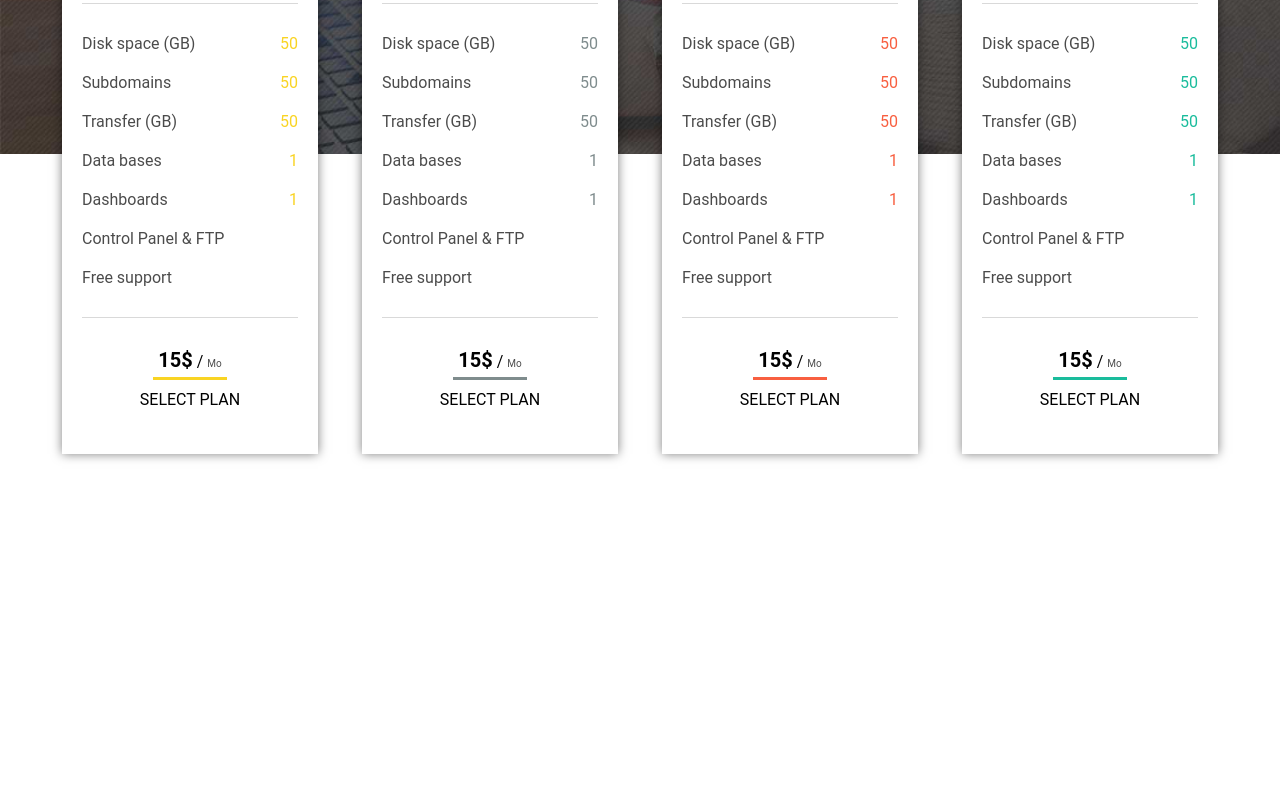
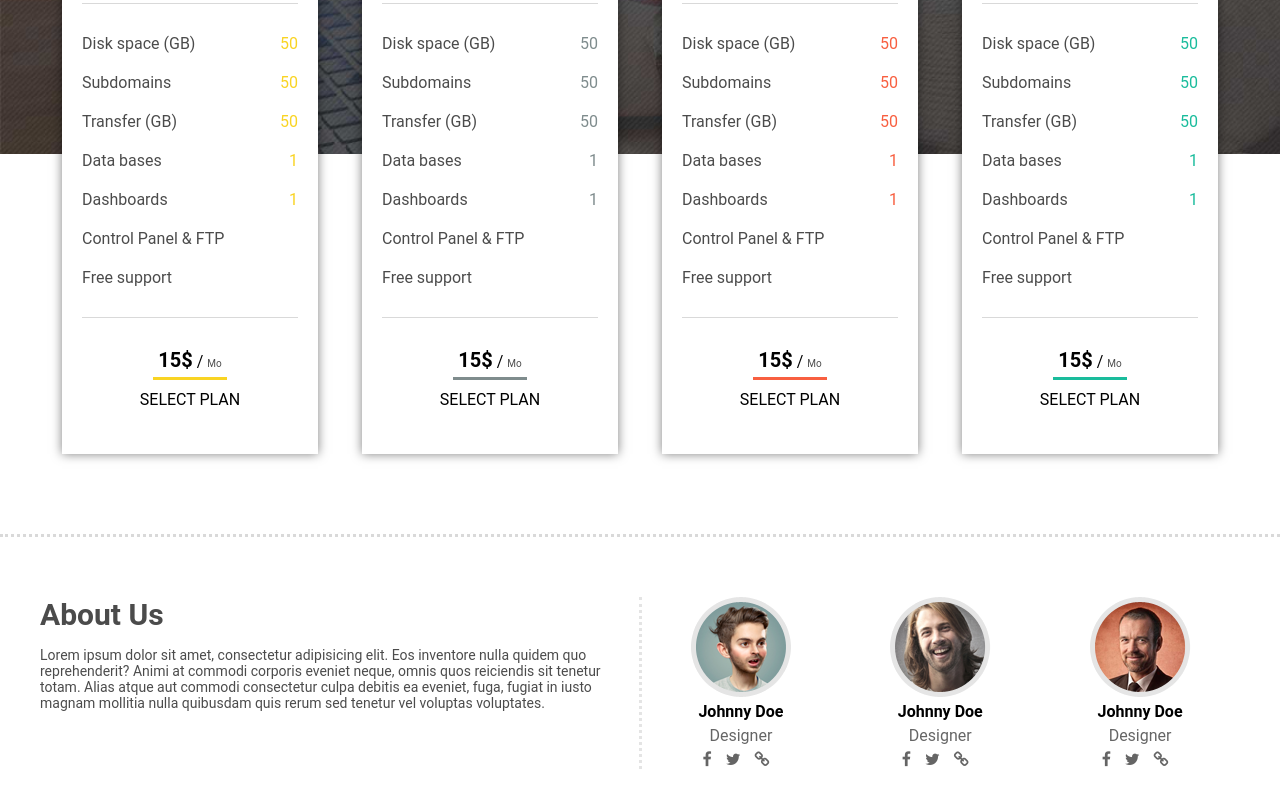
Before and after one commit to Lobachev27/SCSS, a website: page public/index.html in a window 1280 px wide. Shown: the part 1514-2323 px from the top of the page. Before the commit the page ends 2048 px from the top, so only its background shows below. Drawn offline with Linux system fonts and the light colour scheme.

Commit message:
About us block

```diff
--- a/public/index.html
+++ b/public/index.html
@@ -256,6 +256,50 @@
         </article>
         <div class="package__border"></div>
     </section>
+    <section class="about">
+        <div class="about__content view-port">
+            <div class="about__text">
+                <div class="about__title">
+                    About Us
+                </div>
+                <p>
+                    Lorem ipsum dolor sit amet, consectetur adipisicing elit. Eos inventore nulla quidem quo reprehenderit? Animi at commodi corporis eveniet neque, omnis quos reiciendis sit tenetur totam. Alias atque aut commodi consectetur culpa debitis ea eveniet, fuga, fugiat in iusto magnam mollitia nulla quibusdam quis rerum sed tenetur vel voluptas voluptates.
+                </p>
+            </div>
+            <div class="about__imgs">
+                <div class="about__profile">
+                    <img src="img/prof1.png" class="profile__img">
+                    <div class="profile__name">Johnny Doe</div>
+                    <div class="profile__job">Designer</div>
+                    <div class="profile__soc">
+                        <i class="profile__icon fa fa-facebook"></i>
+                        <i class="profile__icon fa fa-twitter"></i>
+                        <i class="profile__icon fa fa-link"></i>
+                    </div>
+                </div>
+                <div class="about__profile">
+                    <img src="img/prof2.png" class="profile__img">
+                    <div class="profile__name">Johnny Doe</div>
+                    <div class="profile__job">Designer</div>
+                    <div class="profile__soc">
+                        <i class="profile__icon fa fa-facebook"></i>
+                        <i class="profile__icon fa fa-twitter"></i>
+                        <i class="profile__icon fa fa-link"></i>
+                    </div>
+                </div>
+                <div class="about__profile">
+                    <img src="img/prof3.png" class="profile__img">
+                    <div class="profile__name">Johnny Doe</div>
+                    <div class="profile__job">Designer</div>
+                    <div class="profile__soc">
+                        <i class="profile__icon fa fa-facebook"></i>
+                        <i class="profile__icon fa fa-twitter"></i>
+                        <i class="profile__icon fa fa-link"></i>
+                    </div>
+                </div>
+            </div>
+        </div>
+    </section>
 </div>
 
 </body>
--- /dev/null
+++ b/src/scss/about.scss
@@ -0,0 +1,65 @@
+@import "partials/params";
+@import "partials/mixins";
+
+.about {
+  padding: 40px;
+  background-color: #fff;
+
+  &__content {
+    display: flex;
+    padding-top: 20px;
+  }
+
+  &__text {
+    width: 50%;
+    opacity: .7;
+    font-size: 14px;
+    border-right: 3px dotted $buy-border-color;
+  }
+
+  &__title {
+    font-size: 30px;
+    font-weight: bold;
+    margin-bottom: 15px;
+  }
+
+  &__imgs {
+    display: flex;
+    justify-content: space-around;
+    width: 50%;
+  }
+
+
+  &__profile {
+    display: flex;
+    flex-direction: column;
+    align-items: center;
+
+    & .profile__img {
+      margin-bottom: 5px;
+    }
+    & .profile__name {
+      font-weight: bold;
+      margin-bottom: 5px;
+    }
+    & .profile__job {
+      opacity: .6;
+      margin-bottom: 5px;
+    }
+    & .profile__soc {
+
+    }
+    & .profile__icon {
+      opacity: .6;
+      margin-right: 10px;
+      cursor: pointer;
+      &:hover {
+        color: $blue;
+      }
+    }
+
+
+  }
+
+
+}
--- a/src/scss/package.scss
+++ b/src/scss/package.scss
@@ -125,7 +125,7 @@ $border-color: $buy-border-color;
   }
 
   &__border {
-    border-bottom: 3px dotter $border-color;
+    border-bottom: 3px dotted $border-color;
   }
 
 }
```
Also changed, not shown: public/bundle.min.css.
